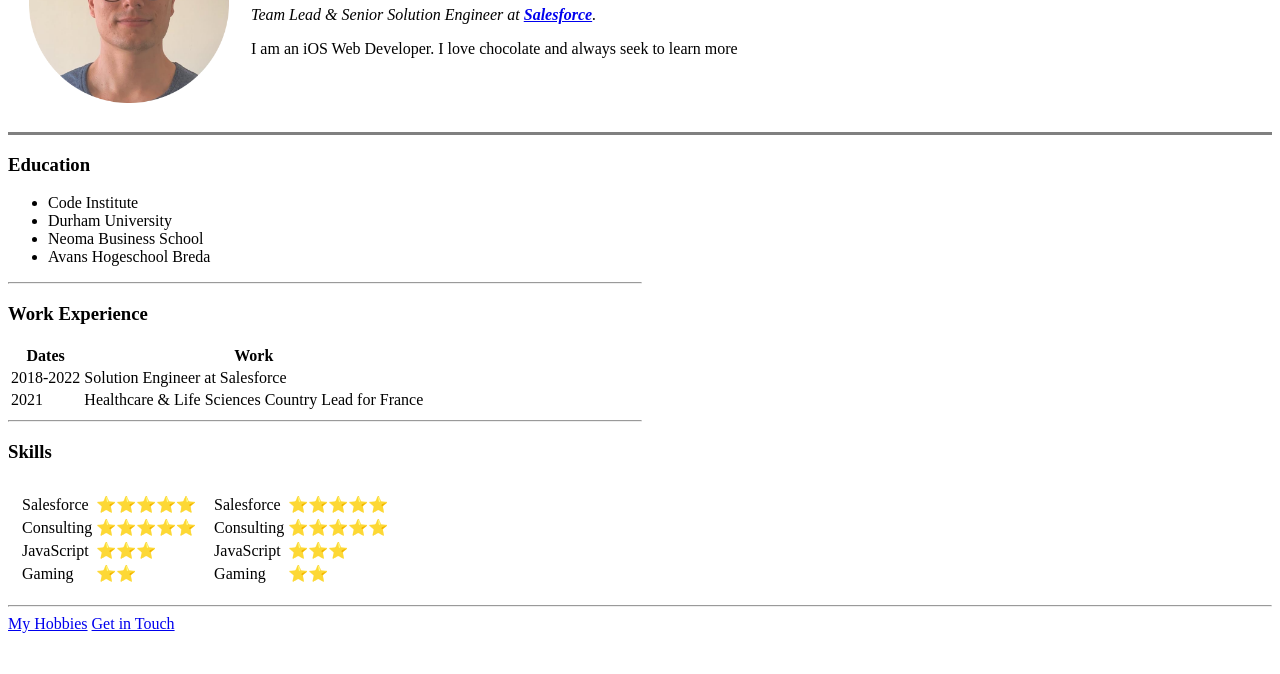
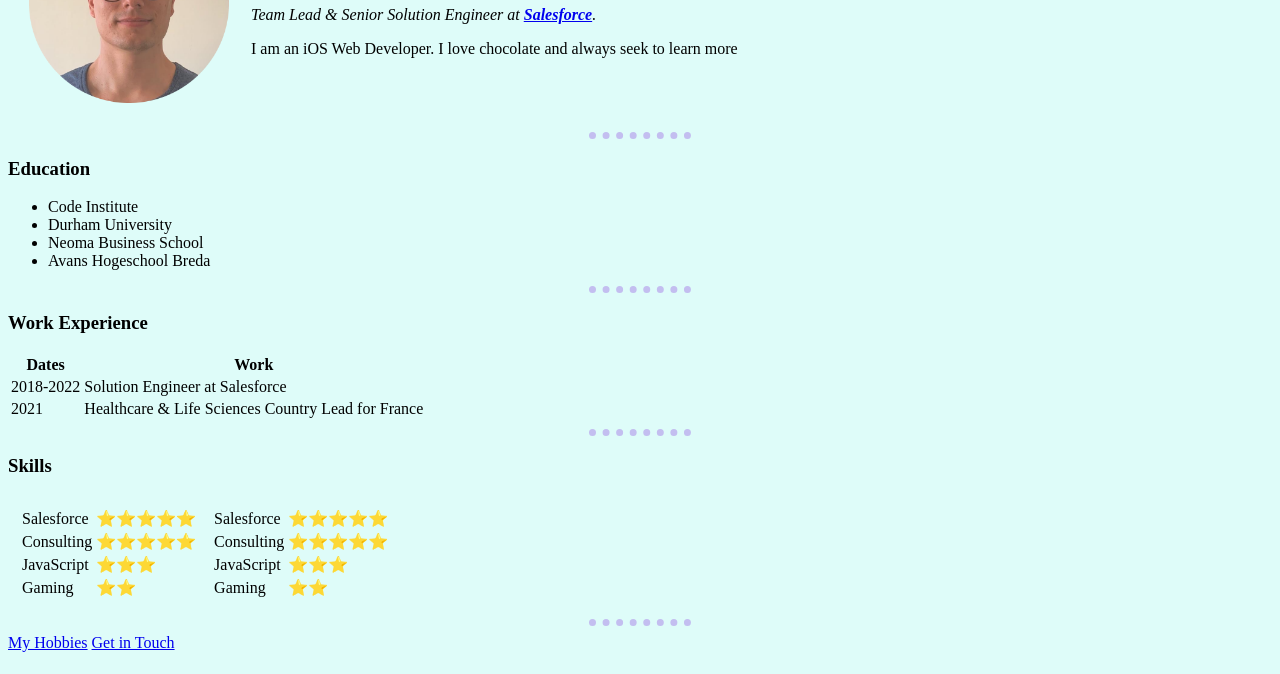
Before and after one commit to nfepb/cv_full, a plain HTML site: page index.html in a window 1280 px wide. Shown: the part 126-800 px from the top of the page. Drawn offline with Linux system fonts and the light colour scheme.

Commit message:
added stle in head to hr and body

```diff
--- a/index.html
+++ b/index.html
@@ -2,6 +2,21 @@
 <head>
   <meta charset="utf-8">
   <title>🦖 Nicolas's Personal Site</title>
+  <style>
+
+    body {
+      background-color: #DEFCF9;
+    }
+
+    hr {
+      background-color: none;
+      border-style: none;
+      border-top: 7px dotted #C3BEF0;
+      width: 8%;
+    }
+
+
+  </style>
 </head>
 <body>
   <table cellspacing="20">
@@ -14,7 +29,7 @@
     </tr>
   </table>
 
-  <hr size="3" noshade>
+  <hr>
   <h3>Education</h3>
     <ul>
       <li>Code Institute</li>
@@ -22,7 +37,7 @@
       <li>Neoma Business School</li>
       <li>Avans Hogeschool Breda</li>
     </ul>
-    <hr style="width:50%;text-align:left;margin-left:0">
+    <hr>
     <h3>Work Experience</h3>
     <table>
       <thead>
@@ -45,7 +60,7 @@
 
       </tfoot>
     </table>
-    <hr style="width:50%;text-align:left;margin-left:0">
+    <hr>
     <h3>Skills</h3>
     <table cellspacing="10">
       <tr>
```
